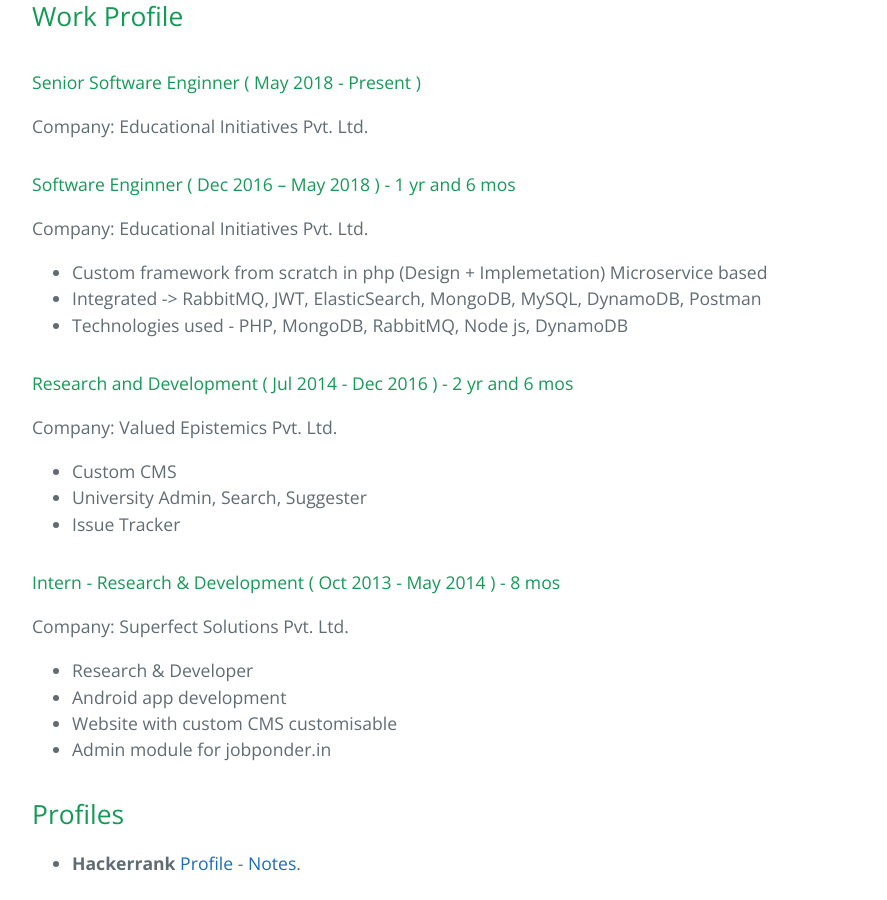
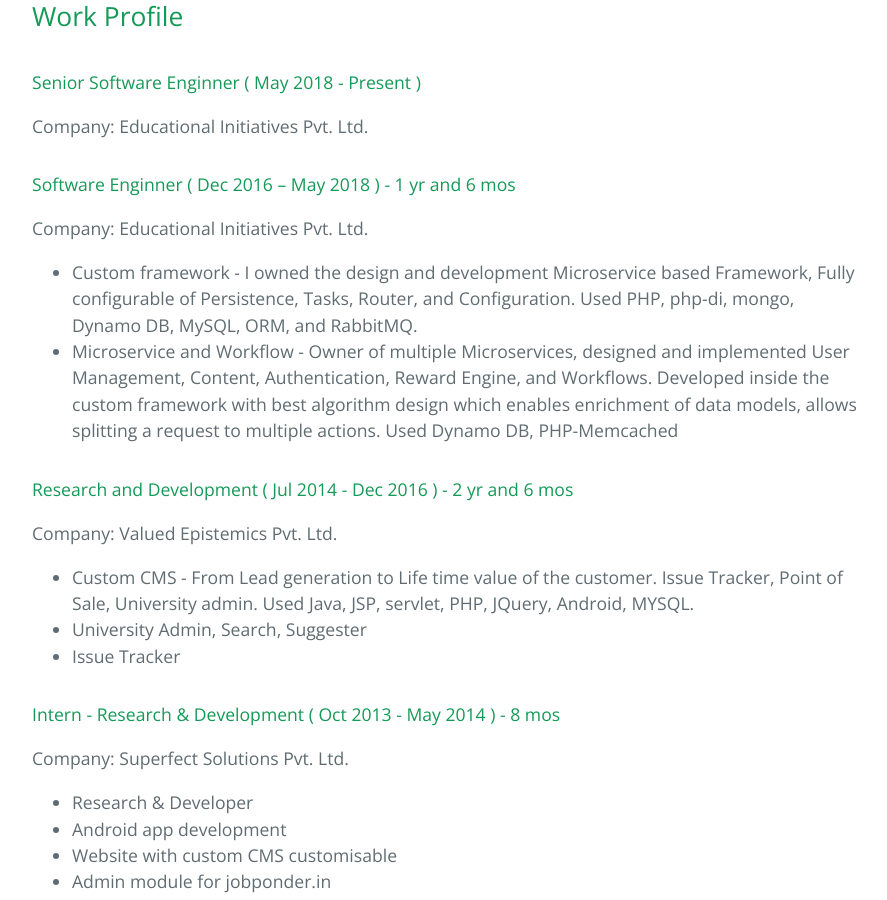
Before and after one commit to dhayalramk/dhayalramk.github.io, a Jekyll site: the page built from index.md, in a window 1280 px wide and 900 px high, scrolled down 630 px. Shown: the whole window, without its empty margins (192-1079 px from the left). Built offline with Jekyll 4.4.1, drawn with Linux system fonts in a browser that asks for light colours; our own code applies the rules of GitHub Pages for plain Markdown files.

Commit message:
Adding work profile

```diff
--- a/index.md
+++ b/index.md
@@ -20,15 +20,21 @@
 #### Software Enginner ( Dec 2016 – May 2018 ) - 1 yr and 6 mos
 Company: Educational Initiatives Pvt. Ltd.
 
-* Custom framework from scratch in php (Design + Implemetation) Microservice based
-* Integrated -> RabbitMQ, JWT, ElasticSearch, MongoDB, MySQL, DynamoDB, Postman
-* Technologies used - PHP, MongoDB, RabbitMQ, Node js, DynamoDB
+* Custom framework - I owned the design and development Microservice based
+Framework, Fully configurable of Persistence, Tasks, Router, and Configuration. Used
+PHP, php-di, mongo, Dynamo DB, MySQL, ORM, and RabbitMQ.
+* Microservice and Workflow - Owner of multiple Microservices, designed and
+implemented User Management, Content, Authentication, Reward Engine, and
+Workflows. Developed inside the custom framework with best algorithm design which
+enables enrichment of data models, allows splitting a request to multiple actions. Used
+Dynamo DB, PHP-Memcached
 
 #### Research and Development ( Jul 2014 - Dec 2016 ) - 2 yr and 6 mos
 
 Company: Valued Epistemics Pvt. Ltd.
 
-* Custom CMS
+* Custom CMS - From Lead generation to Life time value of the customer. Issue Tracker,
+Point of Sale, University admin. Used Java, JSP, servlet, PHP, JQuery, Android, MYSQL.
 * University Admin, Search, Suggester
 * Issue Tracker
 
```
